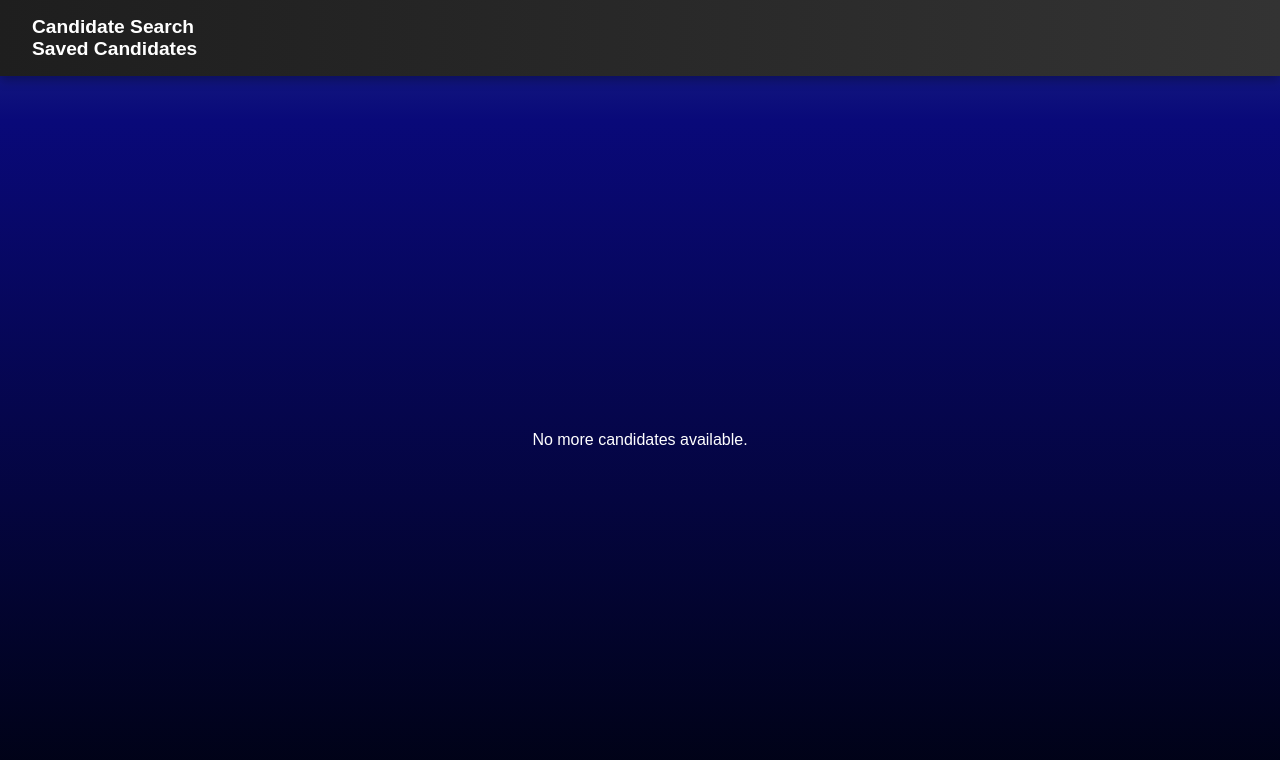
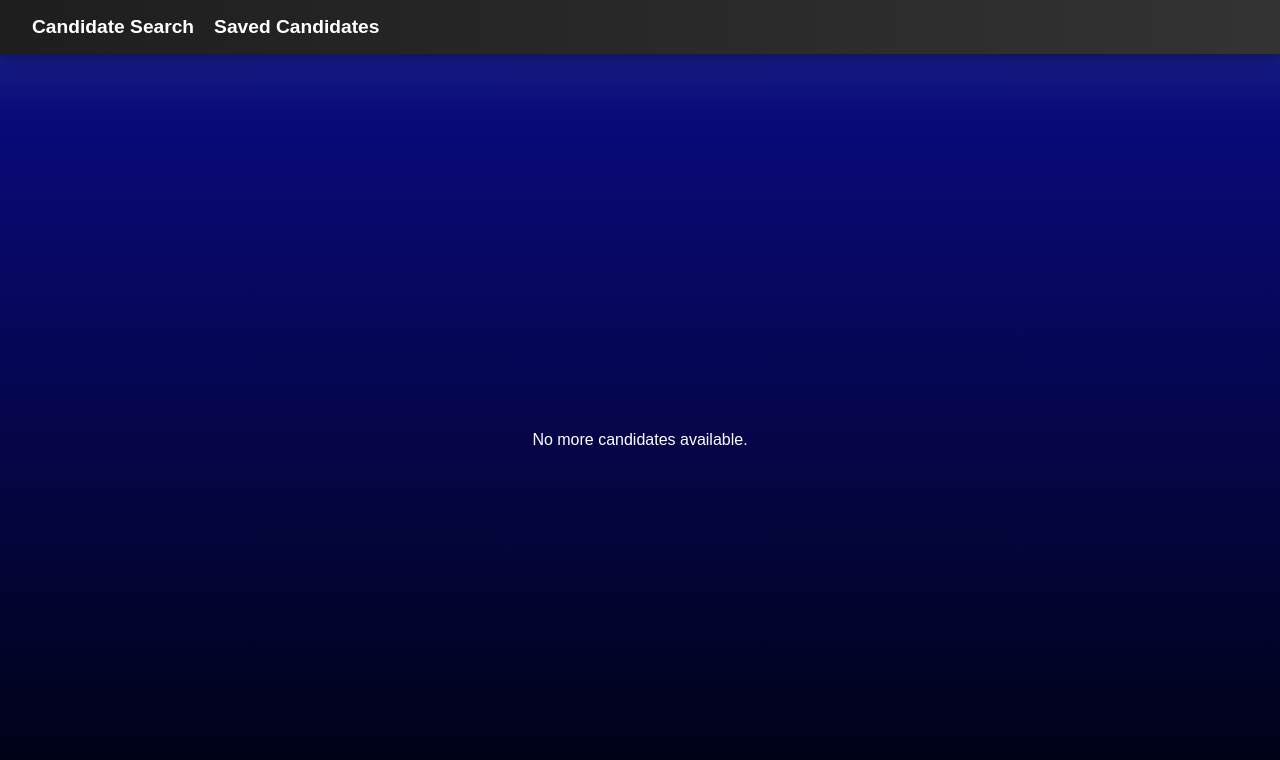
Before and after one commit to cdavis126/Candidate-Search, a React (Vite) app: page / in a window 1280 px wide. Shown: the top 760 px of the page. Built offline with nearby package versions, Linux system fonts and the light colour scheme; no server answers.

Commit message:
updating card. best version. still button issue

```diff
--- a/src/index.css
+++ b/src/index.css
@@ -6,7 +6,7 @@
   font-family: 'Inter Tight', sans-serif;
 }
 
-/* Navbar Fix */
+/* Navbar Fix: Align Side-by-Side */
 .nav {
   display: flex;
   justify-content: flex-start;
@@ -20,9 +20,16 @@
   box-shadow: 0 4px 10px rgba(0, 0, 0, 0.3);
 }
 
+.nav ul {
+  display: flex;
+  gap: 20px;
+  list-style: none;
+  margin: 0;
+  padding: 0;
+}
+
 .nav-item {
   list-style: none;
-  margin-right: 20px;
 }
 
 .nav-link {
@@ -49,17 +56,17 @@ main {
   text-align: center;
 }
 
-/* Candidate Card */
+/* Candidate Card - Added Border & Proper Card Look */
 .card {
-  background: #121212;
-  border-radius: 15px;
-  box-shadow: 0 4px 12px rgba(0, 0, 0, 0.5);
+  background: rgba(255, 255, 255, 0.1);
+  border-radius: 12px;
+  box-shadow: 0 4px 12px rgba(255, 255, 255, 0.3);
   overflow: hidden;
   width: 400px;
   text-align: center;
   padding: 25px;
   margin-top: 20px;
-  color: white;
+  border: 2px solid rgba(255, 255, 255, 0.5);
 }
 
 .card img {
@@ -80,17 +87,17 @@ main {
   color: #ccc;
 }
 
-/* Buttons Fix */
+/* Buttons Fix: Center Alignment & Proper Look */
 .button-container {
   display: flex;
   justify-content: center;
-  gap: 25px;
-  margin-top: 20px;
+  gap: 20px;
+  margin-top: 15px;
 }
 
 button {
-  width: 60px;
-  height: 60px;
+  width: 55px;
+  height: 55px;
   border-radius: 50%;
   font-size: 1.6rem;
   border: none;
@@ -103,7 +110,7 @@ button {
 }
 
 button:hover {
-  transform: scale(1.15);
+  transform: scale(1.1);
 }
 
 .accept {
```
Also changed, not shown: 4 other files (tests, documents, lock files or other folders).
